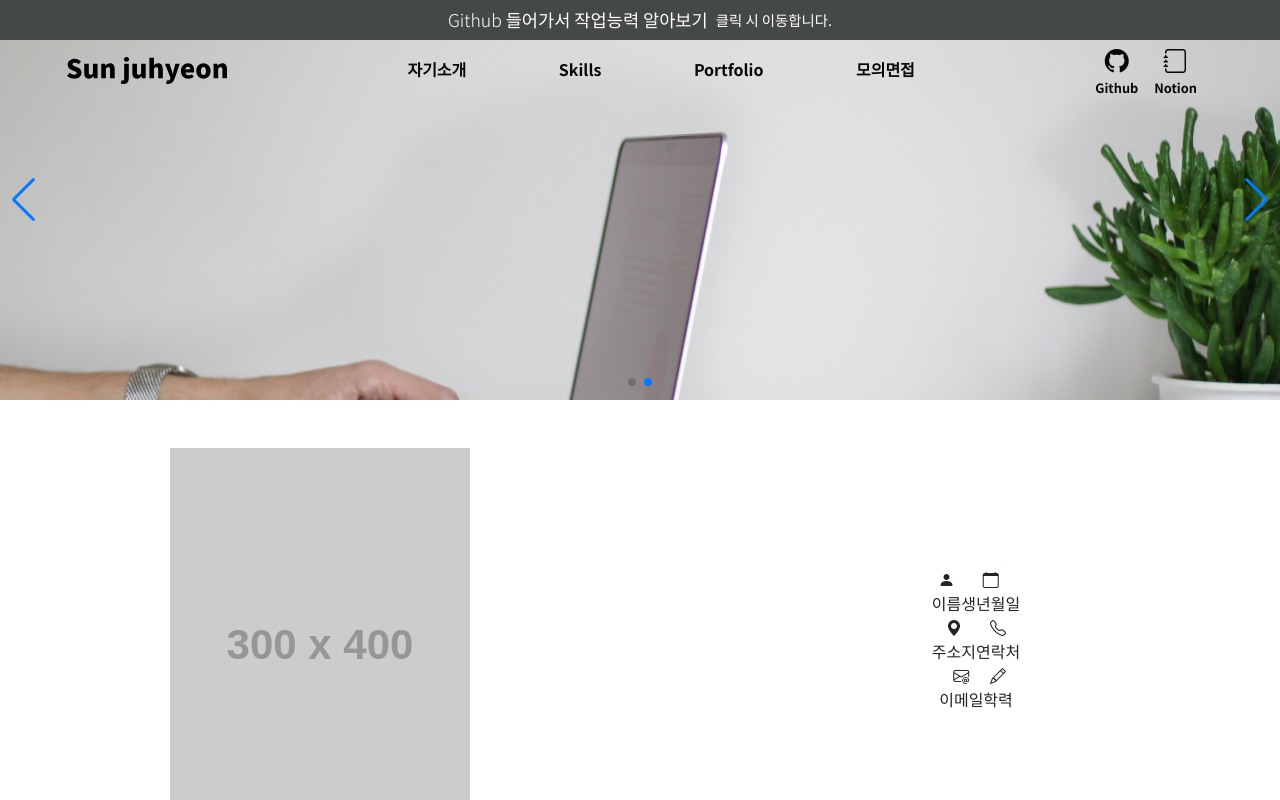
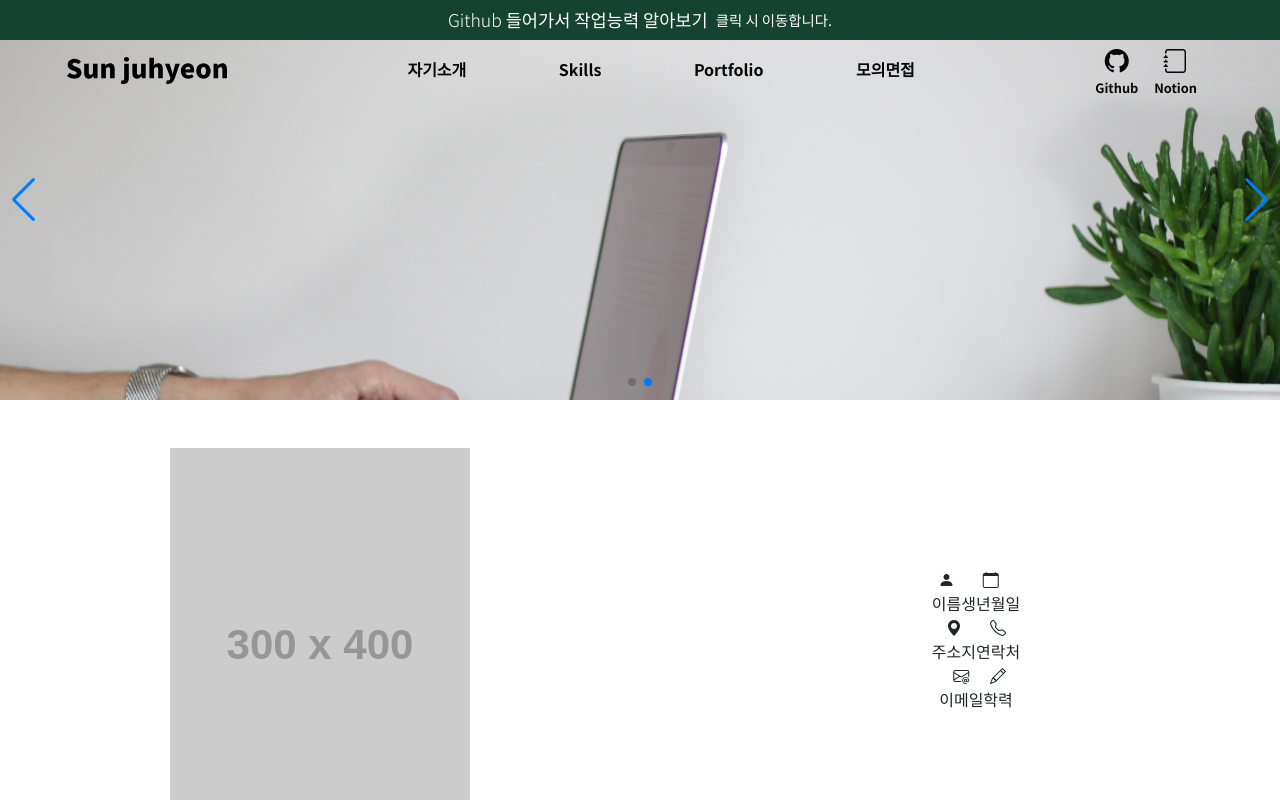
Before and after one commit to dongsam-E/dongsam-E.github.io, a React (Create React App) app: page / in a window 1280 px wide. Shown: the top 800 px of the page. Built offline with nearby package versions, Linux system fonts and the light colour scheme.

Commit message:
top띠배너 색상변경

```diff
--- a/src/scss/hd.module.css
+++ b/src/scss/hd.module.css
@@ -5,7 +5,7 @@
 
 .topBannerBg{
     /* background: linear-gradient(to bottom, #0b0b1e, #191665); */
-    background-color: rgb(68, 73, 71);
+    background-color: rgb(20, 67, 48);
     height: 2.5rem;
 }
 .topadTitle{
```
